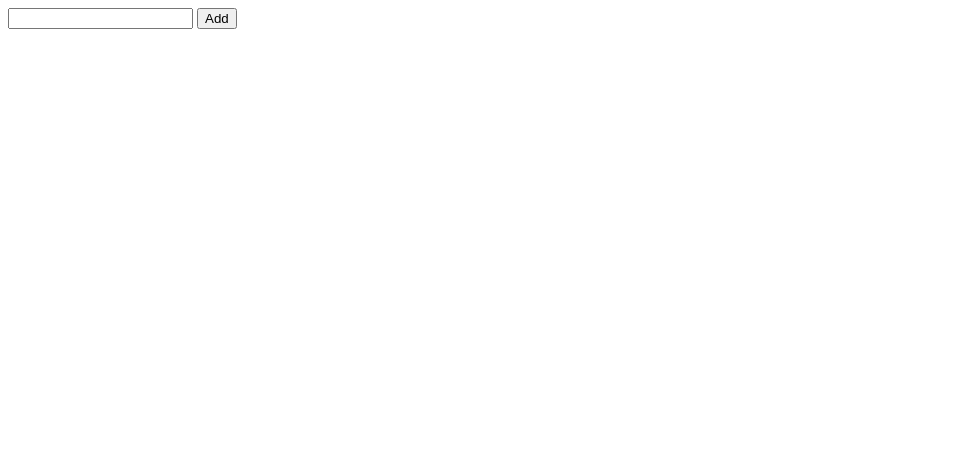
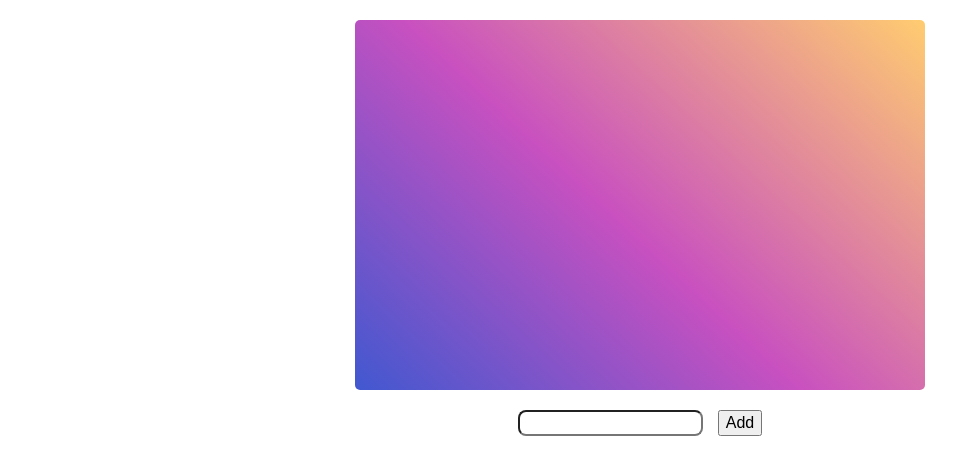
Before and after one commit to rutu-jadhav1/icp-7-assignment-34, a plain HTML site: page index.html in a window 1280 px wide. Shown: the whole page, without its empty margins (0-980 px from the left). Drawn offline with Linux system fonts and the light colour scheme.

Commit message:
created style.css

```diff
--- a/index.html
+++ b/index.html
@@ -4,6 +4,7 @@
     <meta charset="UTF-8">
     <meta name="viewport" content="width=device-width, initial-scale=1.0">
     <title>Assignment 34</title>
+    <link rel="stylesheet" href="style.css">
 </head>
 <body>
     <div class="list-container" id="list-container">
--- /dev/null
+++ b/style.css
@@ -0,0 +1,31 @@
+.action-container{
+    display: flex;
+    justify-content: center;
+    margin-top: 20px;
+}
+.list-container{
+    width: 550px;
+    height: 350px;
+    display: block;
+    margin: 20px auto;
+    background-image: linear-gradient(43deg, #4158D0 0%, #C850C0 46%, #FFCC70 100%);
+    padding: 10px;
+    border-radius: 5px;
+    overflow-y: scroll;
+}
+.todoItem{
+    font-size: 20px;
+    background-color: white;
+    padding:5px 8px ;
+    margin: 5px;
+    cursor: pointer;
+}
+.input-todo{
+    border-radius: 8px;
+    margin-right: 15px;
+    height: 20px;
+}
+.btn{
+    font-size: medium;
+    cursor: pointer;
+}
```
